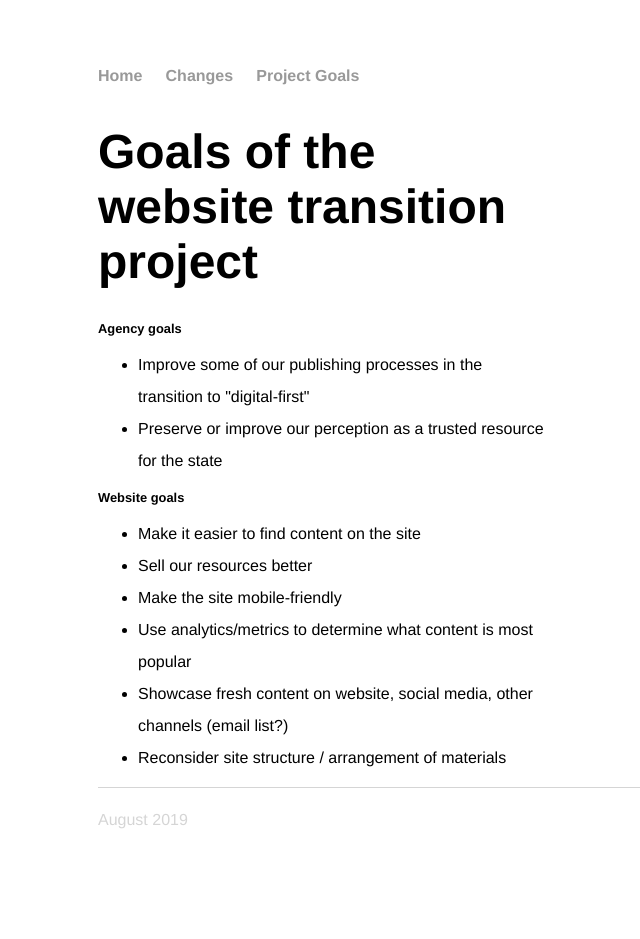
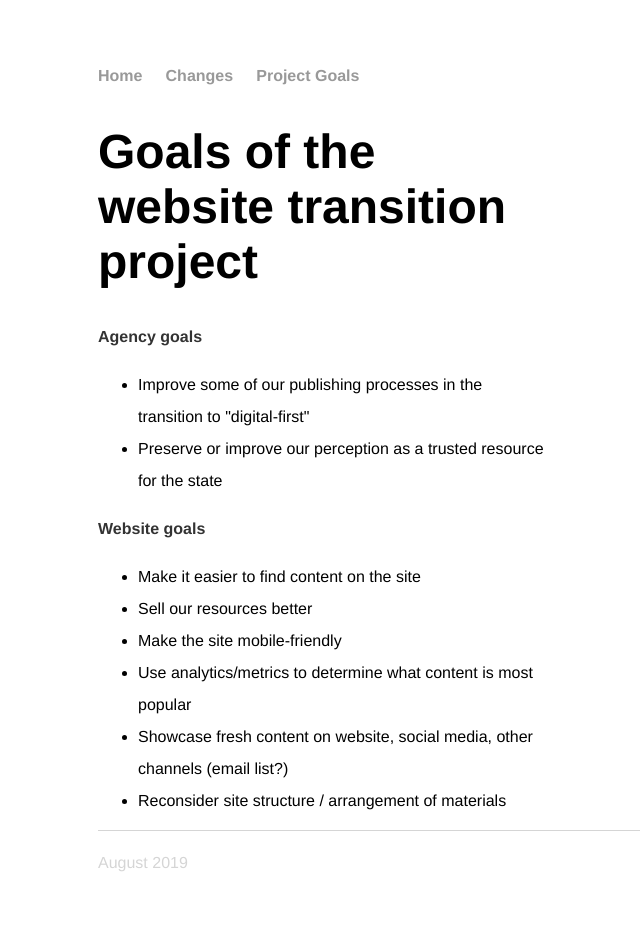
Before and after one commit to karlfun/karlfun.github.io, a Jekyll site: the page built from goals/index.html, in a window 1280 px wide. Shown: the whole page, without its empty margins (94-734 px from the left). Built offline with Jekyll 4.4.1, drawn with Linux system fonts in a browser that asks for light colours; before the commit the page ends 900 px from its top, so only the background shows below that.

Commit message:
add P tags to subheads

```diff
--- a/goals/index.html
+++ b/goals/index.html
@@ -7,14 +7,13 @@ title: Project Goals
 
   <h1>Goals of the website transition project</h1>
 
-  <strong>Agency goals</strong>
+  <p><strong>Agency goals</strong></p>
 <ul>
   <li>Improve some of our publishing processes in the transition to "digital-first"</li>
   <li>Preserve or improve our perception as a trusted resource for the state</li>
 </ul>
 
-
-<strong>Website goals</strong>
+  <p><strong>Website goals</strong></p>
 <ul>
   <li>Make it easier to find content on the site</li>
   <li>Sell our resources better</li>
```
